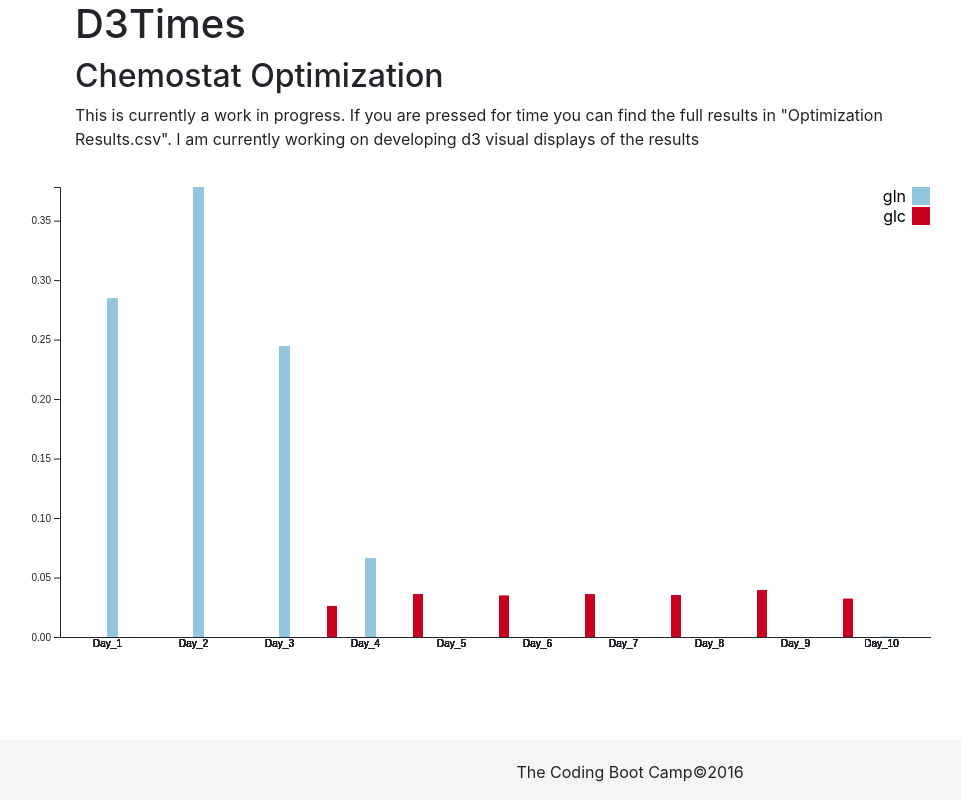
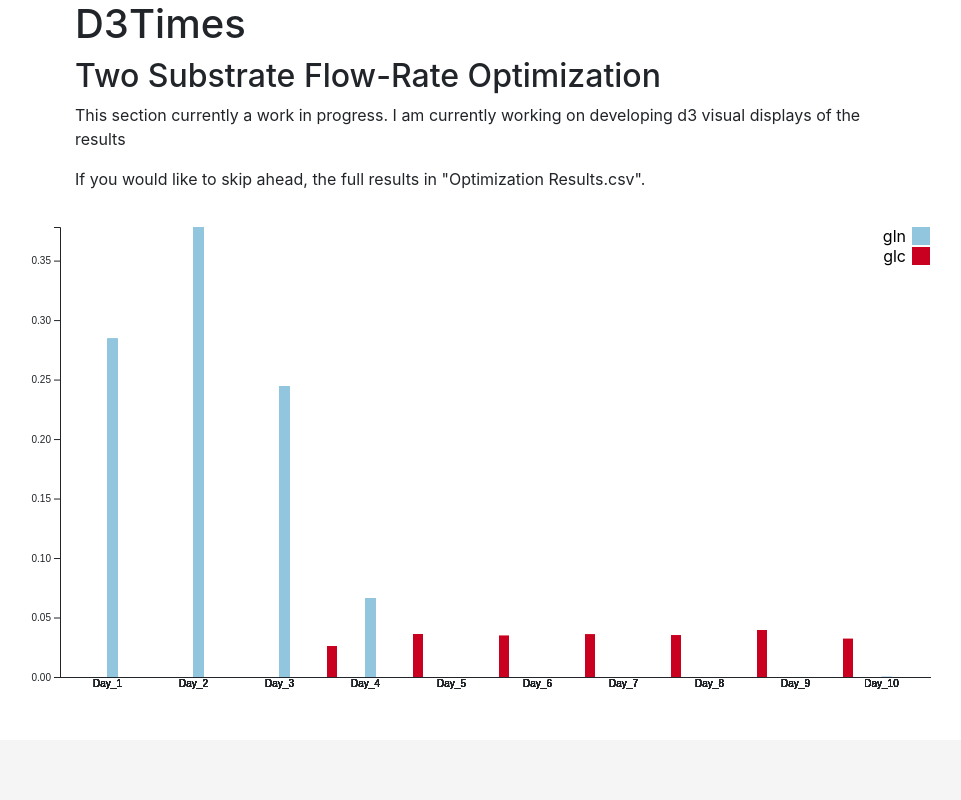
Before and after one commit to 87danielbradley/Chemostat-Optimization, a plain HTML site: page index.html in a window 1280 px wide. Shown: the whole page, without its empty margins (10-971 px from the left). Drawn offline with nearby package versions, Linux system fonts and the light colour scheme.

Commit message:
Update index.html

```diff
--- a/index.html
+++ b/index.html
@@ -3,7 +3,7 @@
 
 <head>
   <meta charset="UTF-8">
-  <title>D3Times</title>
+  <title>Chemostat Optimization</title>
   <link rel="stylesheet" href="https://stackpath.bootstrapcdn.com/bootstrap/4.1.3/css/bootstrap.min.css" integrity="sha384-MCw98/SFnGE8fJT3GXwEOngsV7Zt27NXFoaoApmYm81iuXoPkFOJwJ8ERdknLPMO" crossorigin="anonymous">
   <link rel="stylesheet" href="assets/css/style.css">
   <link rel="stylesheet" href="assets/css/d3Style.css">
@@ -27,9 +27,9 @@
     <div class="row">
       <div class="col-xs-12  col-md-9">
         <div class="article">
-          <h2>Chemostat Optimization</h2>
-          <p>This is currently a work in progress.  If you are pressed for time you can find the full results in "Optimization Results.csv".  I am currently working on developing d3 visual displays of the results</p>
-
+          <h2>Two Substrate Flow-Rate Optimization</h2>
+          <p>This section currently a work in progress.   I am currently working on developing d3 visual displays of the results</p>
+		  <p>If you would like to skip ahead, the full results in "Optimization Results.csv".</p>
 
         </div>
       </div>
@@ -38,7 +38,7 @@
 
   <!-- Footer-->
   <div id="footer">
-    <p>The Coding Boot Camp&copy;2016</p>
+
   </div>
   <script src="https://code.jquery.com/jquery-3.3.1.slim.min.js" integrity="sha384-q8i/X+965DzO0rT7abK41JStQIAqVgRVzpbzo5smXKp4YfRvH+8abtTE1Pi6jizo" crossorigin="anonymous"></script>
   <script src="https://cdnjs.cloudflare.com/ajax/libs/popper.js/1.14.3/umd/popper.min.js" integrity="sha384-ZMP7rVo3mIykV+2+9J3UJ46jBk0WLaUAdn689aCwoqbBJiSnjAK/l8WvCWPIPm49" crossorigin="anonymous"></script>
```
